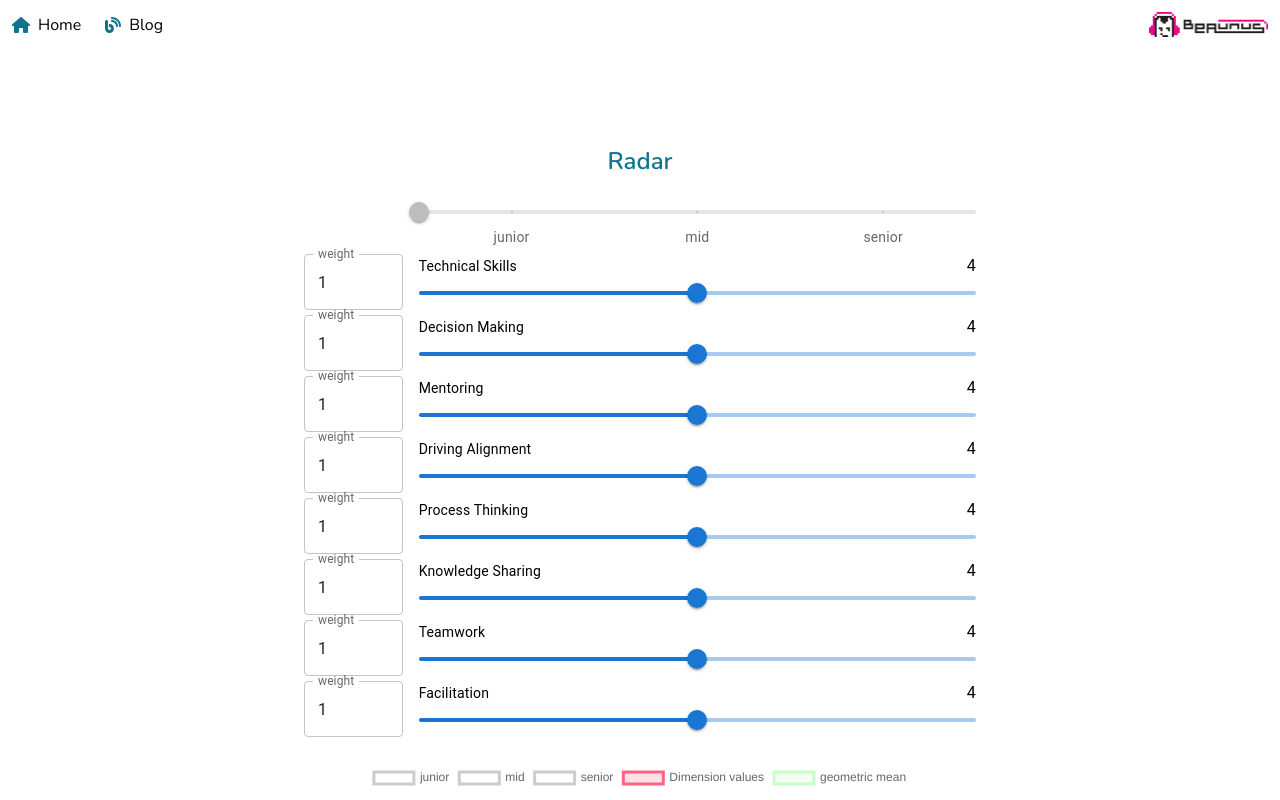
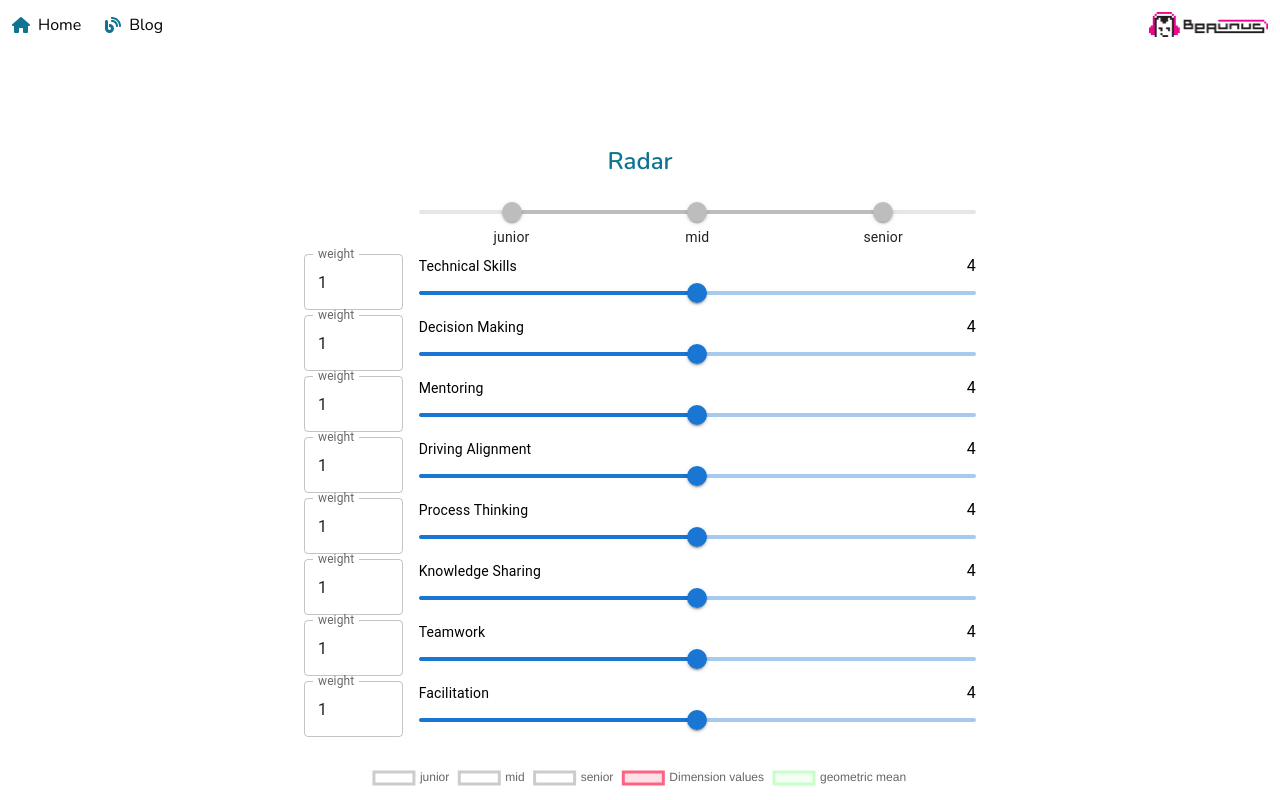
Before and after one commit to beaunus/beaunus.com, a Next.js app: page /blog/radar in a window 1280 px wide. Shown: the top 800 px of the page. Built offline with nearby package versions, Linux system fonts and the light colour scheme.

Commit message:
feature: multiple defaultValues

```diff
--- a/pages/blog/radar.tsx
+++ b/pages/blog/radar.tsx
@@ -147,7 +147,7 @@ const Radar: NextPage = () => {
                 <Grid item xs={2} />
                 <Grid item xs={10}>
                   <Slider
-                    defaultValue={0}
+                    defaultValue={[2, 4, 6]}
                     disabled={true}
                     marks={Object.entries(STANDARD_LEVELS).map(
                       ([label, value]) => ({ label, value })
```
